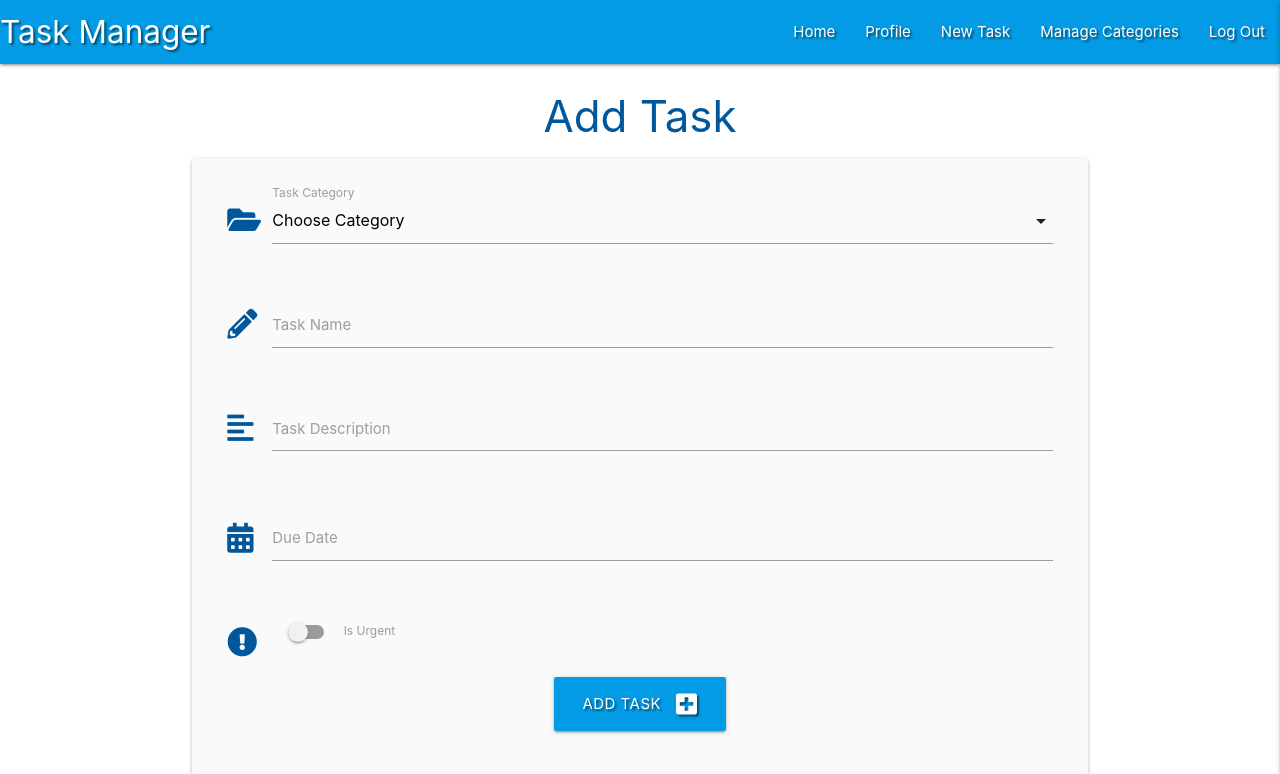
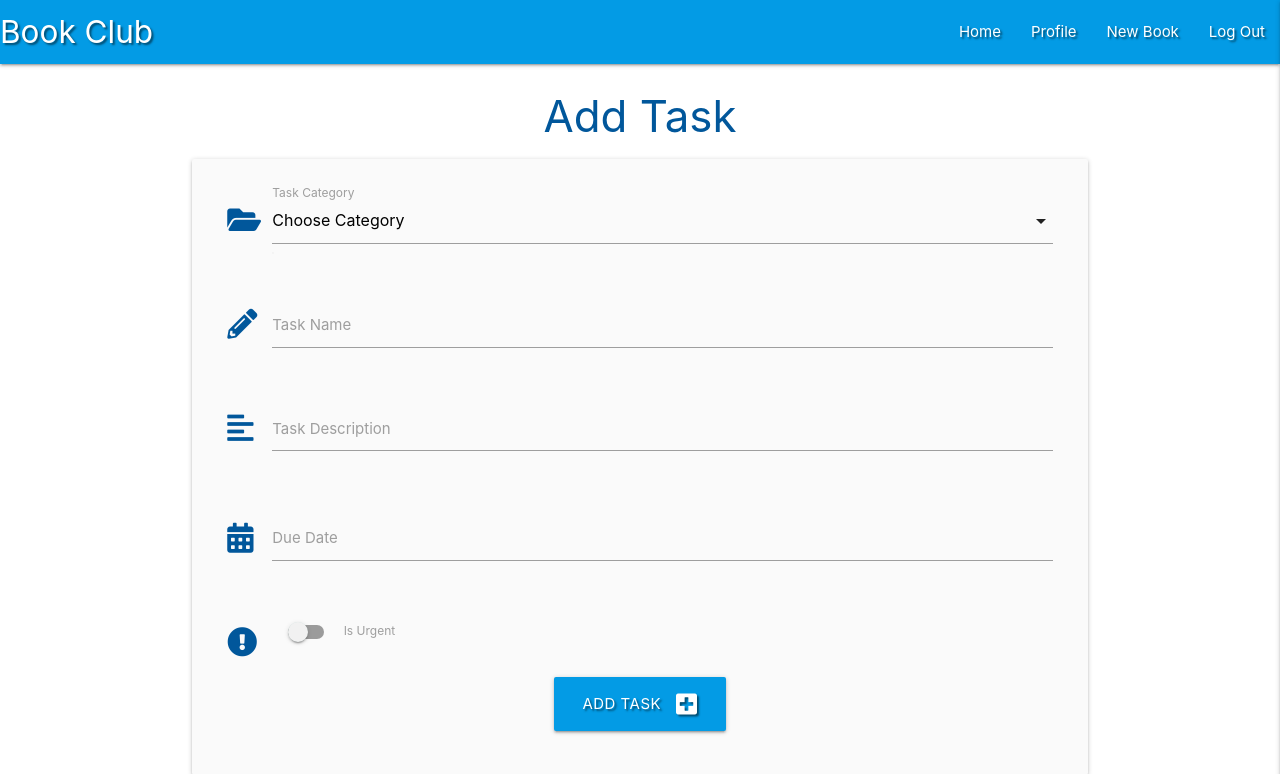
Before and after one commit to Davej66/book-club, a Flask app: page /add_task in a window 1280 px wide. Shown: the top 774 px of the page. Run offline with Flask 2, Linux system fonts and the light colour scheme; the visitor is signed in with stand-in values (Sample User, id 1); data that the repository does not hold is empty; some libraries are stand-ins or nearby versions.

Commit message:
Updating base.html layout

```diff
--- a/templates/base.html
+++ b/templates/base.html
@@ -1,30 +1,36 @@
 <!DOCTYPE html>
 <html lang="en">
+
 <head>
   <meta charset="UTF-8">
+  <meta http-equiv="X-UA-Compatible" content="IE=edge">
   <meta name="viewport" content="width=device-width, initial-scale=1.0">
   <link rel="stylesheet" href="https://cdnjs.cloudflare.com/ajax/libs/font-awesome/5.13.1/css/all.min.css"
-        integrity="sha512-xA6Hp6oezhjd6LiLZynuukm80f8BoZ3OpcEYaqKoCV3HKQDrYjDE1Gu8ocxgxoXmwmSzM4iqPvCsOkQNiu41GA==" crossorigin="anonymous" type="text/css">
-    <link rel="stylesheet" href="https://cdnjs.cloudflare.com/ajax/libs/materialize/1.0.0/css/materialize.min.css" type="text/css">
+    integrity="sha512-xA6Hp6oezhjd6LiLZynuukm80f8BoZ3OpcEYaqKoCV3HKQDrYjDE1Gu8ocxgxoXmwmSzM4iqPvCsOkQNiu41GA=="
+    crossorigin="anonymous" referrerpolicy="no-referrer" type="text/css" />
+  <link rel="stylesheet" href="https://cdnjs.cloudflare.com/ajax/libs/materialize/1.0.0/css/materialize.min.css"
+    type="text/css">
   <link rel="stylesheet" href="{{ url_for('static', filename='css/style.css') }}" type="text/css">
   {% block styles %}
   {% endblock %}
-    <title>Task Manager</title>
+  <title>Book Club</title>
 </head>
+
 <body>
-
   <header>
     <!-- top navbar -->
     <nav class="nav-extended text-shadow light-blue darken-1">
       <div class="nav-wrapper">
-				<a href="{{ url_for('get_tasks') }}" class="brand-logo">Task Manager</a>
+        <a href="{{ url_for('get_tasks') }}" class="brand-logo">Book Club</a>
         <a href="#" data-target="mobile-demo" class="sidenav-trigger right"><i class="fas fa-bars"></i></a>
         <ul class="right hide-on-med-and-down">
           <li><a href="{{ url_for('get_tasks') }}">Home</a></li>
           {% if session.user %}
           <li><a href="{{ url_for('profile', username=session['user']) }}">Profile</a></li>
-                        <li><a href="{{ url_for('add_task') }}">New Task</a></li>
-                        <li><a href="#">Manage Categories</a></li>
+          <li><a href="{{ url_for('add_task') }}">New Book</a></li>
+          {% if session.user|lower == "admin"|lower %}
+          <li><a href="{{ url_for('get_categories') }}">Manage Categories</a></li>
+          {% endif %}
           <li><a href="{{ url_for('logout') }}">Log Out</a></li>
           {% else %}
           <li><a href="{{ url_for('login') }}">Log In</a></li>
@@ -36,12 +42,16 @@
 
     <!-- mobile sidenav -->
     <ul class="sidenav" id="mobile-demo">
-            <li><h4 class="center-align light-blue-text text-darken 4">Task Manager</h4></li>
+      <li>
+        <h4 class="center-align light-blue-text text-darken 4">Task Manager</h4>
+      </li>
       <li><a href="{{ url_for('get_tasks') }}">Home</a></li>
       {% if session.user %}
       <li><a href="{{ url_for('profile', username=session['user']) }}">Profile</a></li>
       <li><a href="{{ url_for('add_task') }}">New Task</a></li>
-                <li><a href="#">Manage Categories</a></li>
+      {% if session.user|lower == "admin"|lower %}
+      <li><a href="{{ url_for('get_categories') }}">Manage Categories</a></li>
+      {% endif %}
       <li><a href="{{ url_for('logout') }}">Log Out</a></li>
       {% else %}
       <li><a href="{{ url_for('login') }}">Log In</a></li>
@@ -51,7 +61,7 @@
   </header>
 
   <section>
-        <!-- flash messages -->
+    <!--Flash messages-->
     {% with messages = get_flashed_messages() %}
     {% if messages %}
     {% for message in messages %}
@@ -68,11 +78,13 @@
     {% endblock %}
   </main>
 
-    <script src="https://code.jquery.com/jquery-3.5.1.min.js"
-        integrity="sha256-9/aliU8dGd2tb6OSsuzixeV4y/faTqgFtohetphbbj0=" crossorigin="anonymous"></script>
+
+  <script src="https://code.jquery.com/jquery-3.6.0.min.js"
+    integrity="sha256-/xUj+3OJU5yExlq6GSYGSHk7tPXikynS7ogEvDej/m4=" crossorigin="anonymous"></script>
   <script src="https://cdnjs.cloudflare.com/ajax/libs/materialize/1.0.0/js/materialize.min.js"></script>
   <script src="{{ url_for('static', filename='js/script.js') }}"></script>
   {% block scripts %}
   {% endblock %}
 </body>
+
 </html>
```
Lines whose indentation alone changed are shown as unchanged.
